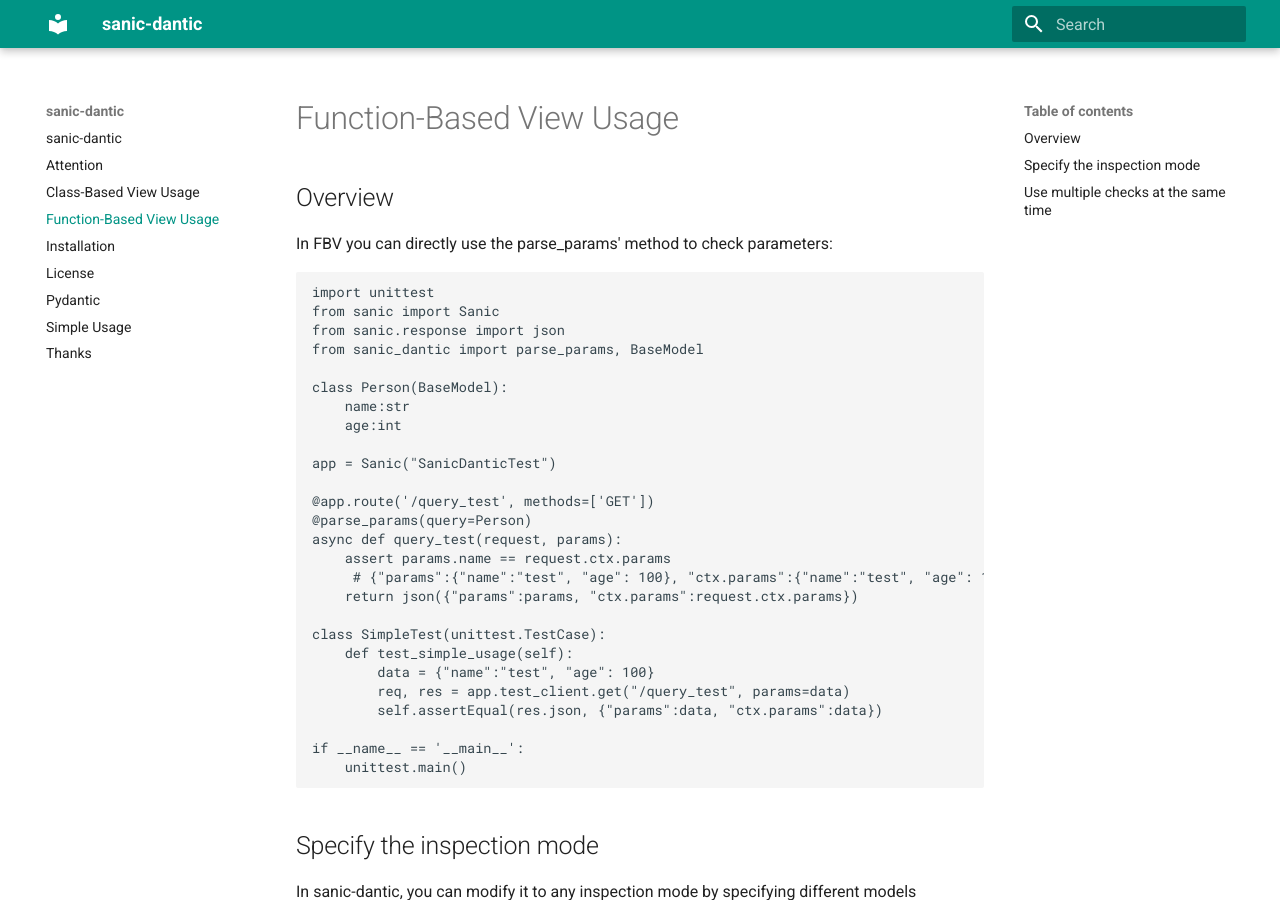
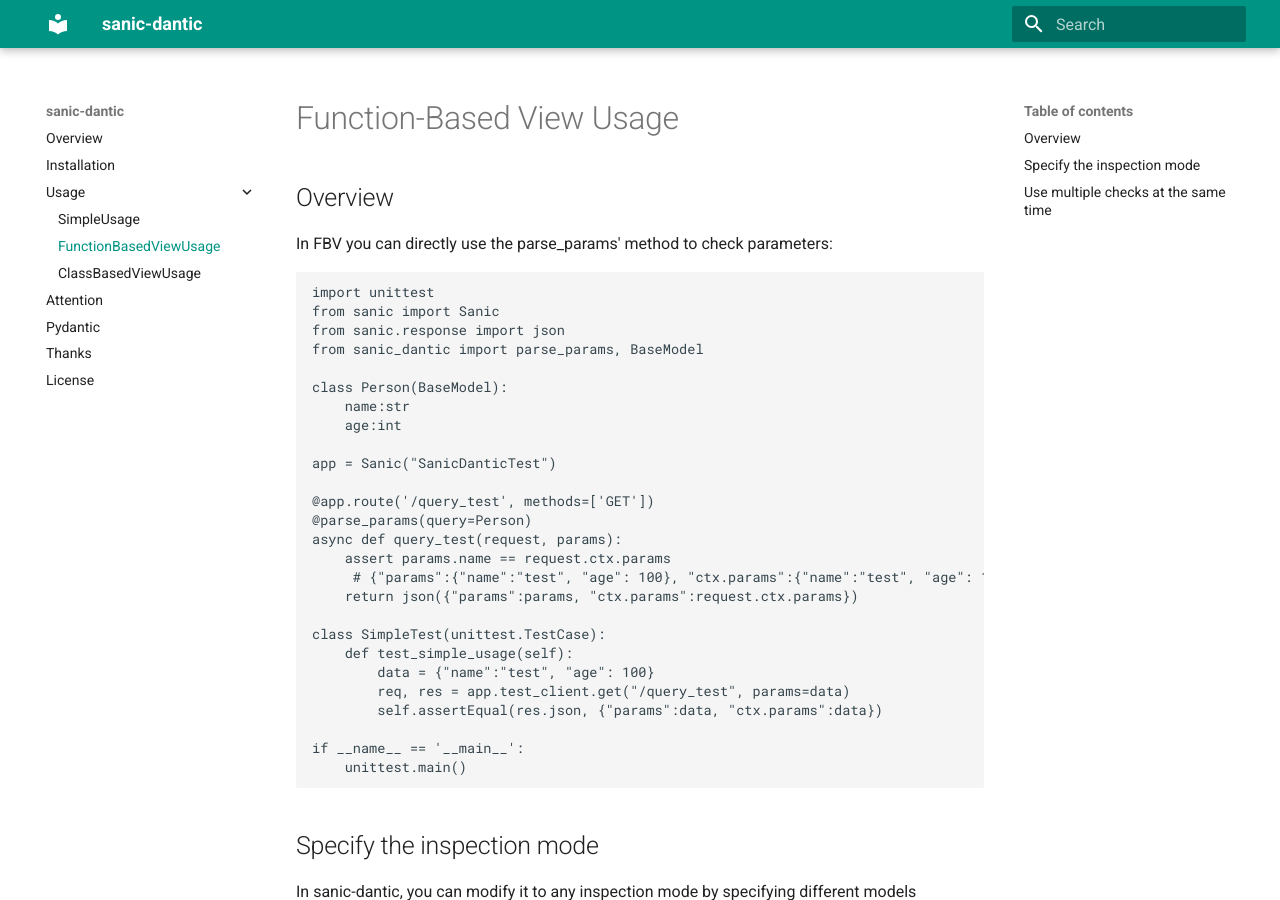
Before and after one commit to miss85246/sanic-dantic, an MkDocs documentation site: the page built from docs/FunctionBasedViewUsage.md, in a window 1280 px wide and 900 px high. Built offline with MkDocs 1.6.1 and Material for MkDocs 9.7.7, drawn with Linux system fonts in a browser that asks for light colours; some of the changed lines change nothing that is shown.

Commit message:
modify mkdocs.yml, add nav config
Signed-off-by: Connor Zhang <63054779@qq.com>

```diff
--- a/mkdocs.yml
+++ b/mkdocs.yml
@@ -6,6 +6,18 @@
     primary: teal
     accent: light blue
 
+nav:
+  - Overview: index.md
+  - Installation: Installation.md
+  - Usage:
+      - SimpleUsage: SimpleUsage.md
+      - FunctionBasedViewUsage: FunctionBasedViewUsage.md
+      - ClassBasedViewUsage: ClassBasedViewUsage.md
+  - Attention: Attention.md
+  - Pydantic: Pydantic.md
+  - Thanks: Thanks.md
+  - License: License.md
+
 extra:
   social:
     - icon: fontawesome/brands/github
```
